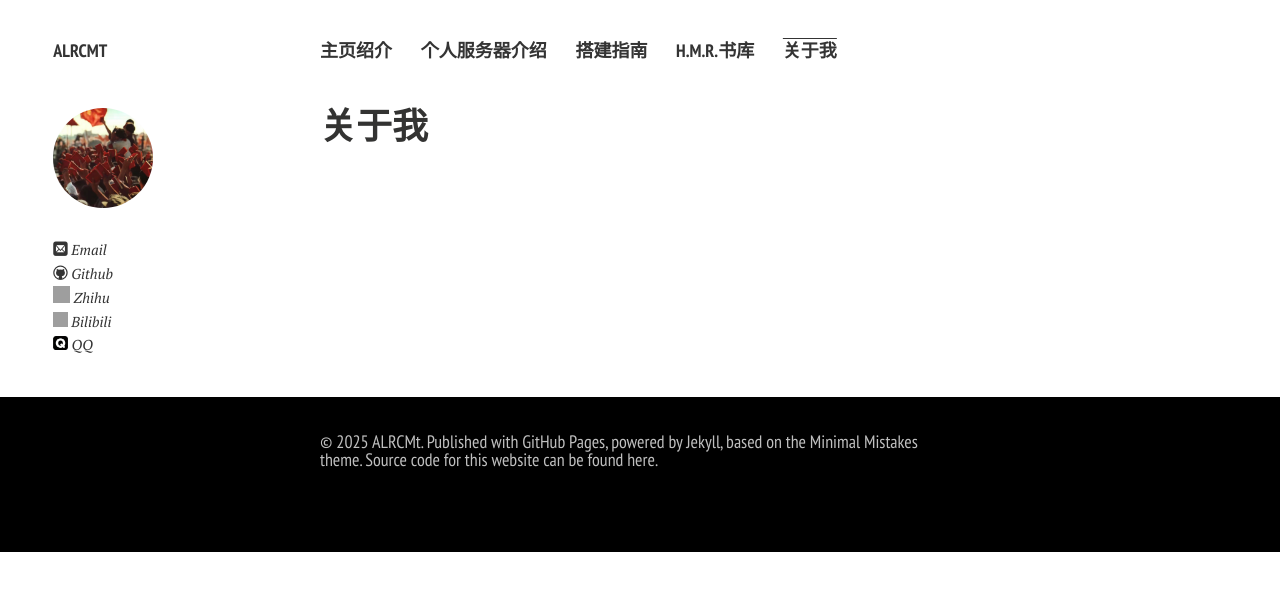
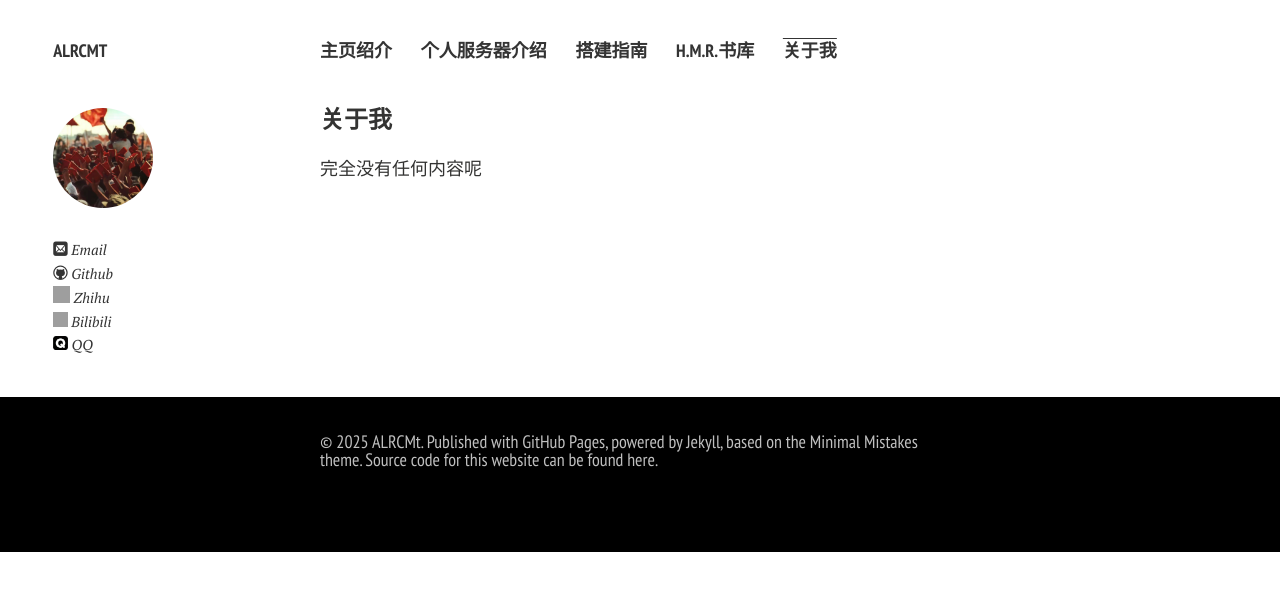
Before and after one commit to ALRCMt/personal-web, a Jekyll site: the page built from aboutme.md, in a window 1280 px wide. Shown: the top 591 px of the page. Built offline with Jekyll 4.4.1, drawn with Linux system fonts in a browser that asks for light colours; nearby versions of some CDN libraries; comment, search, counter and statistics services are not loaded; a style sheet for code colours, icons or effects is not loaded; grey boxes are pictures that could not be loaded.

Commit message:
Update aboutme.md

```diff
--- a/aboutme.md
+++ b/aboutme.md
@@ -4,4 +4,6 @@ permalink: /aboutme/index.html
 title: 占位
 ---
 
-## 关于我
+### 关于我
+
+完全没有任何内容呢
```
